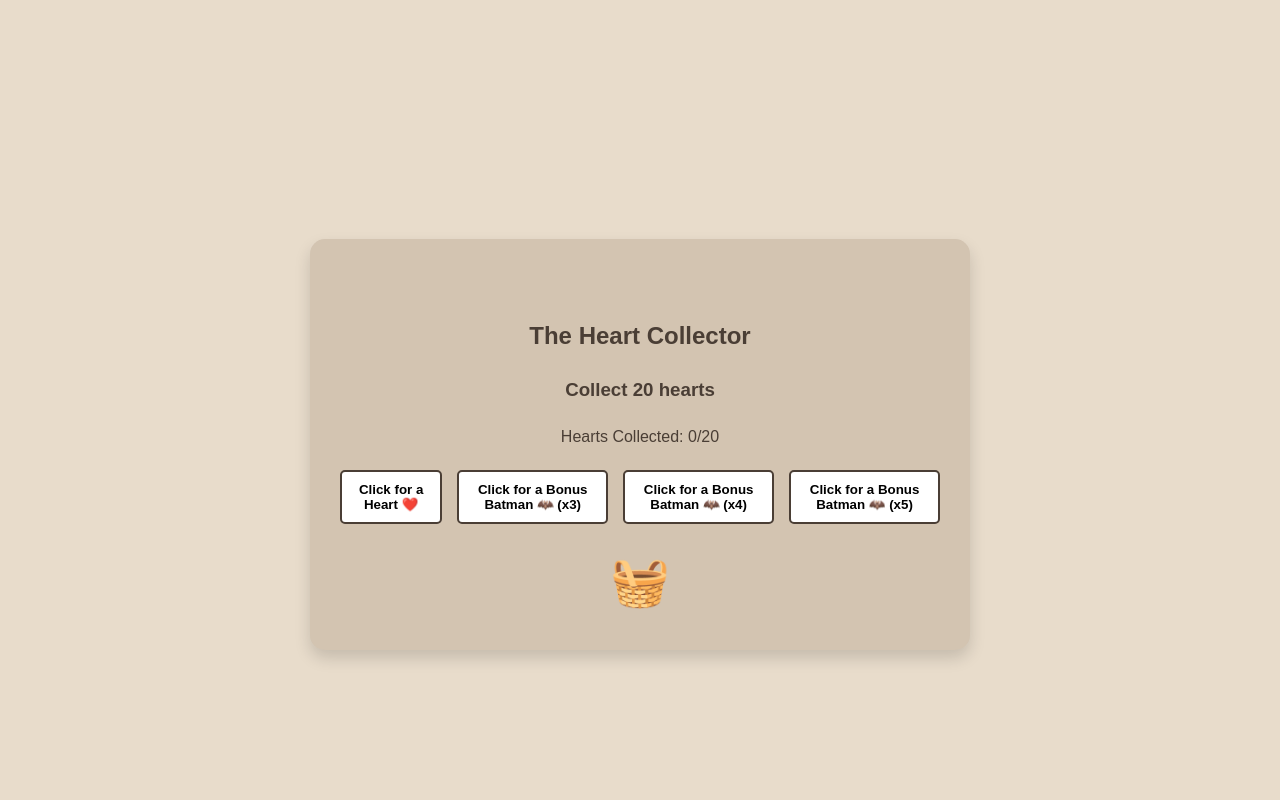
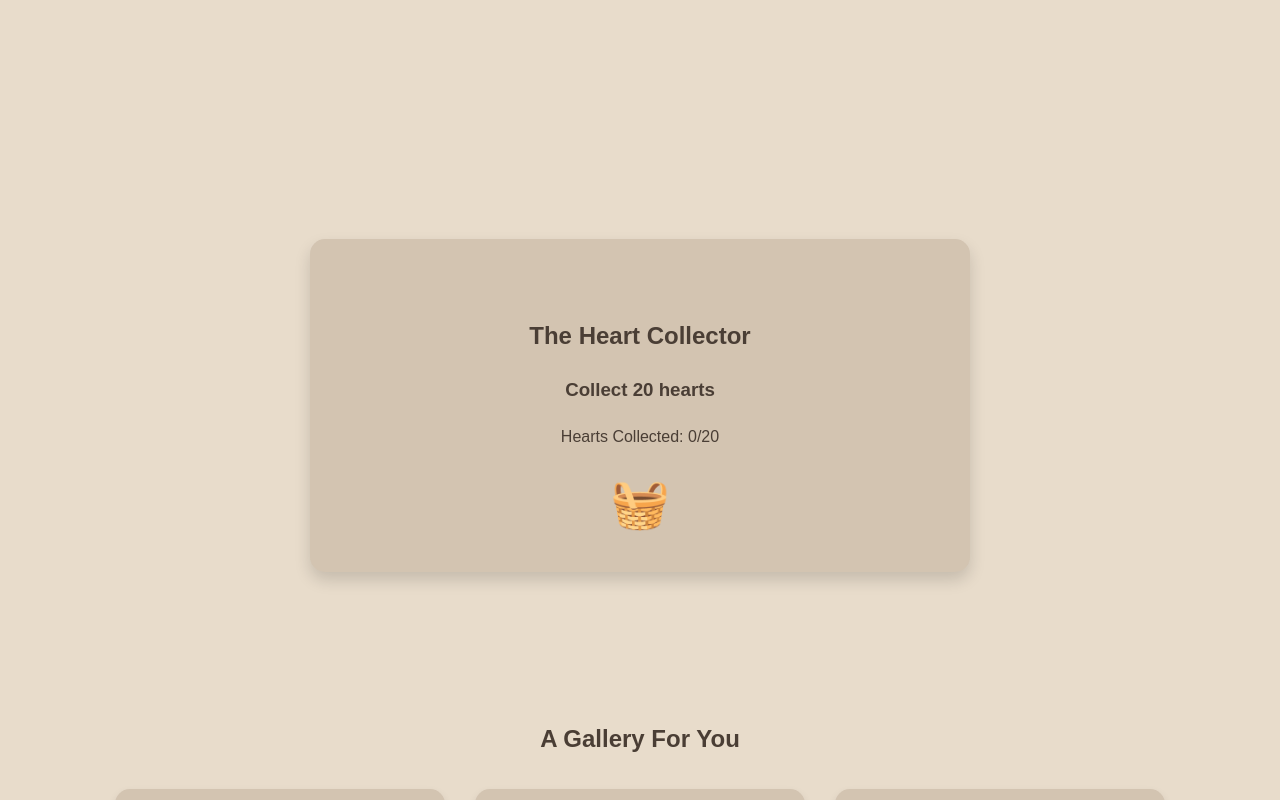
Before and after one commit to journal9-pixel/A-small-gift-for-her, a plain HTML site: page index.html in a window 1280 px wide. Both pictures are taken after a click on the button "Click on me to play a game". Shown: the part 711-1511 px from the top of the page. Drawn offline with Linux system fonts and the light colour scheme.

Commit message:
index.html

```diff
--- a/index.html
+++ b/index.html
@@ -32,15 +32,10 @@
                 <h3>Collect 20 hearts</h3>
                 <p>Hearts Collected: <span id="heartCount">0</span>/20</p>
 
-                <div class="collect-items">
-                    <button class="collect-btn heart" data-value="1">Click for a Heart ❤️</button>
-                    <button class="collect-btn bonus" data-value="3">Click for a Bonus Batman 🦇 (x3)</button>
-                    <button class="collect-btn bonus" data-value="4">Click for a Bonus Batman 🦇 (x4)</button>
-                    <button class="collect-btn bonus" data-value="5">Click for a Bonus Batman 🦇 (x5)</button>
-                </div>
-
-                <div class="basket-img">
-                    <p>🧺</p>
+                <div id="fallingArea" class="falling-area">
+                    <div id="basket" class="basket-img">
+                        <p>🧺</p>
+                    </div>
                 </div>
             </div>
         </div>
```
